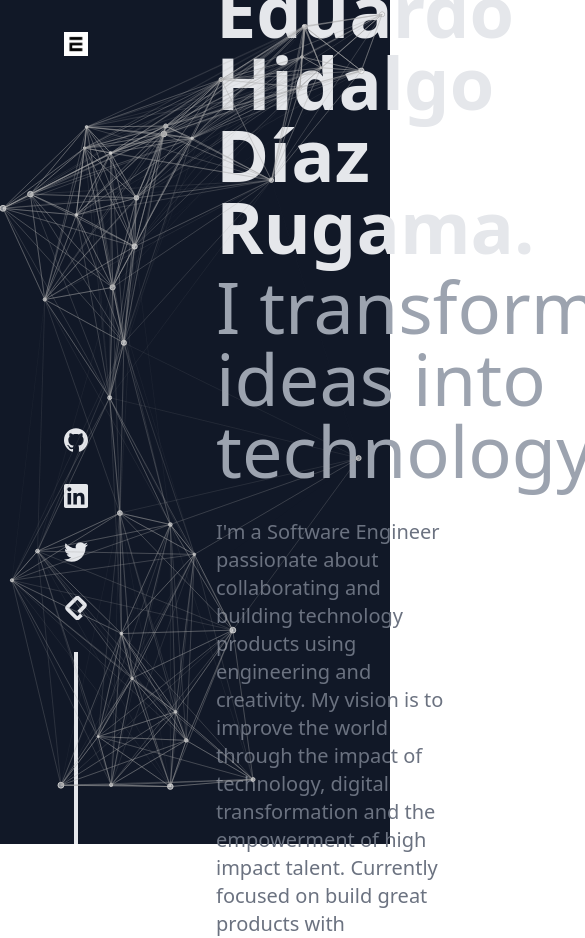
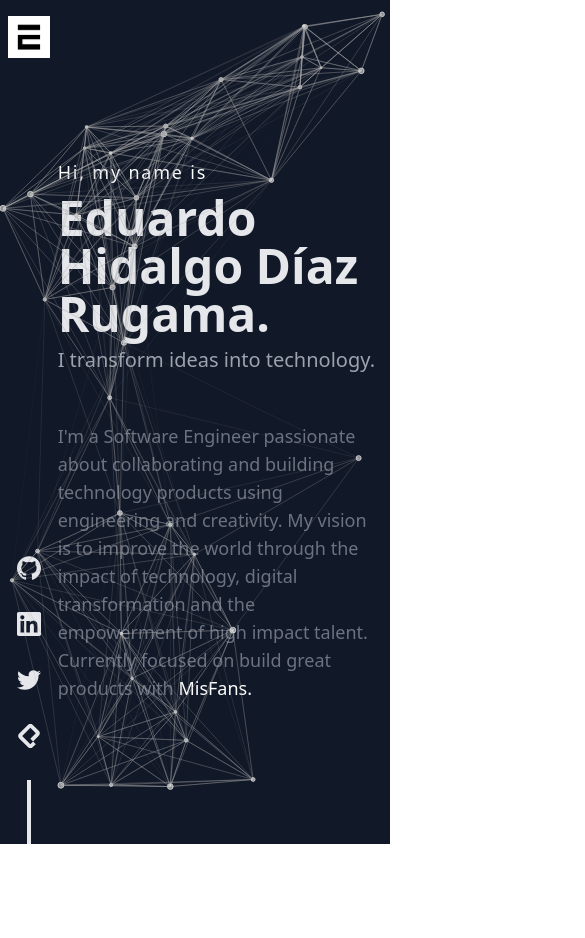
Before and after one commit to EduardoHidalgo/website, a Next.js app: page / in a window 390 px wide. Shown: the top 938 px of the page, 585 px wide, since content can reach past the window. After the commit the page ends 844 px from the top, so only its background shows below. Built offline with nearby package versions, Linux system fonts and the light colour scheme.

Commit message:
Mobile layout of Main Page

```diff
--- a/src/screens/home/index.tsx
+++ b/src/screens/home/index.tsx
@@ -9,8 +9,8 @@ export const HomeScreen = ({}: HomeScreenProps) => {
   return (
     <>
       <main className="flex min-h-full min-w-full h-screen w-screen bg-gray-900">
-        <div className="pt-8 px-8 flex h-screen w-screen flex-row items-center">
-          <div className="w-24 h-full ml-8 flex flex-col justify-between items-center">
+        <div className="md:pt-8 pt-4 xl:px-8 lg:px-8 px-2 flex h-screen w-screen flex-row items-center">
+          <div className="md:w-20 w-12 h-full xl:ml-8 lg:ml-8 md:ml-4 flex flex-col justify-between items-center">
             {/* Icon */}
             <Link>
               <img src="logo.png" className="cursor-pointer" />
@@ -32,33 +32,35 @@ export const HomeScreen = ({}: HomeScreenProps) => {
                 </Link>
               </div>
               {/* Divider Inverted */}
-              <div className="h-48 w-1 bg-gray-200" />
+              <div className="xl:h-48 lg:h-48 md:h-32 xs:h-24 sm:h-16 h-16 w-1 bg-gray-200" />
             </div>
           </div>
           {/* Content */}
-          <div className="grow h-full ml-32 flex flex-col items-start justify-center">
-            <p className="text-lg text-white pb-2 tracking-widest">
+          <div className="grow h-full w-full xl:ml-32 lg:ml-28 md:ml-16 ml-2 flex flex-col items-start justify-center">
+            <p className="md:text-lg text-lg text-white pb-2 tracking-widest">
               Hi, my name is
             </p>
-            <h1 className="text-7xl font-bold text-gray-200 pb-2">
+            <h1 className="md:text-6xl text-5xl font-bold text-gray-200 pb-2">
               Eduardo Hidalgo Díaz Rugama.
             </h1>
-            <h1 className="text-7xl text-gray-400 pb-8">
+            <h1 className="md:text-7xl text-xl text-gray-400 md:pb-8 pb-12">
               I transform ideas into technology.
             </h1>
-            <p className="text-xl text-gray-500 w-3/5">
+            <p className="md:text-xl text-lg text-gray-500 md:w-3/5 w-full">
               I'm a Software Engineer passionate about collaborating and
               building technology products using engineering and creativity. My
               vision is to improve the world through the impact of technology,
               digital transformation and the empowerment of high impact talent.
               Currently focused on build great products with{" "}
               <span className="text-white">
-                <Link>MisFans.</Link>
+                <Link newTab url="https://mis.fans">
+                  MisFans.
+                </Link>
               </span>
             </p>
           </div>
           {/* Menu */}
-          <div className="w-24 h-full mr-8 flex flex-col items-start justify-center "></div>
+          <div className="md:flex md:w-24 md:h-full md:mr-8 hidden flex-col items-start justify-center "></div>
         </div>
       </main>
       <Particles />
```
